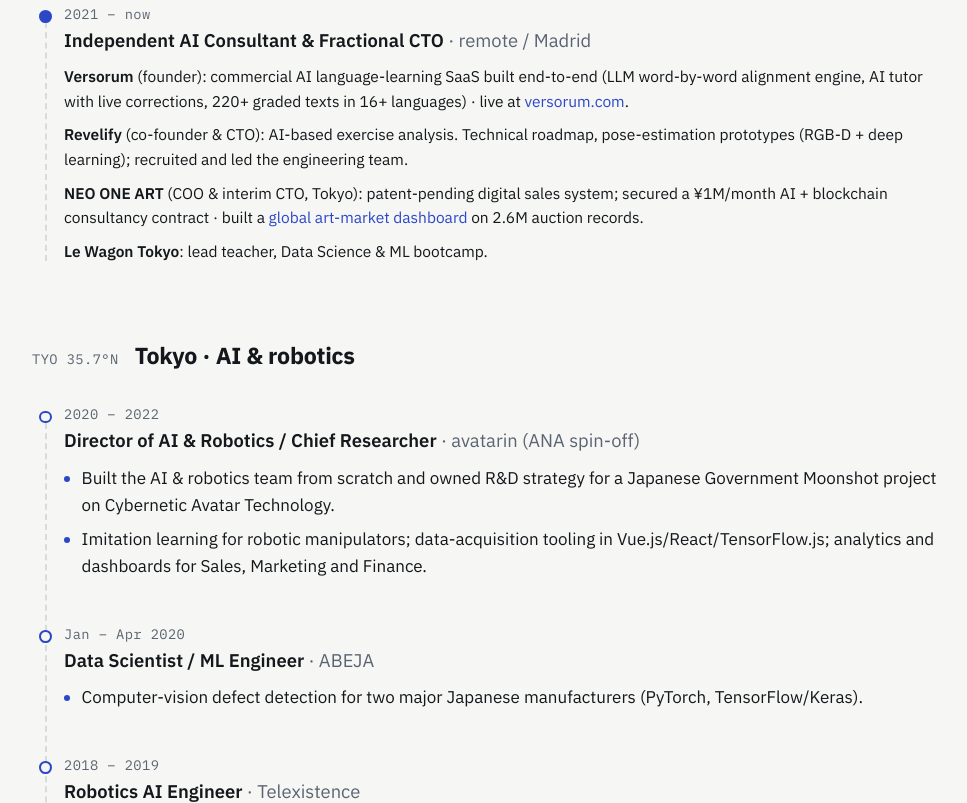
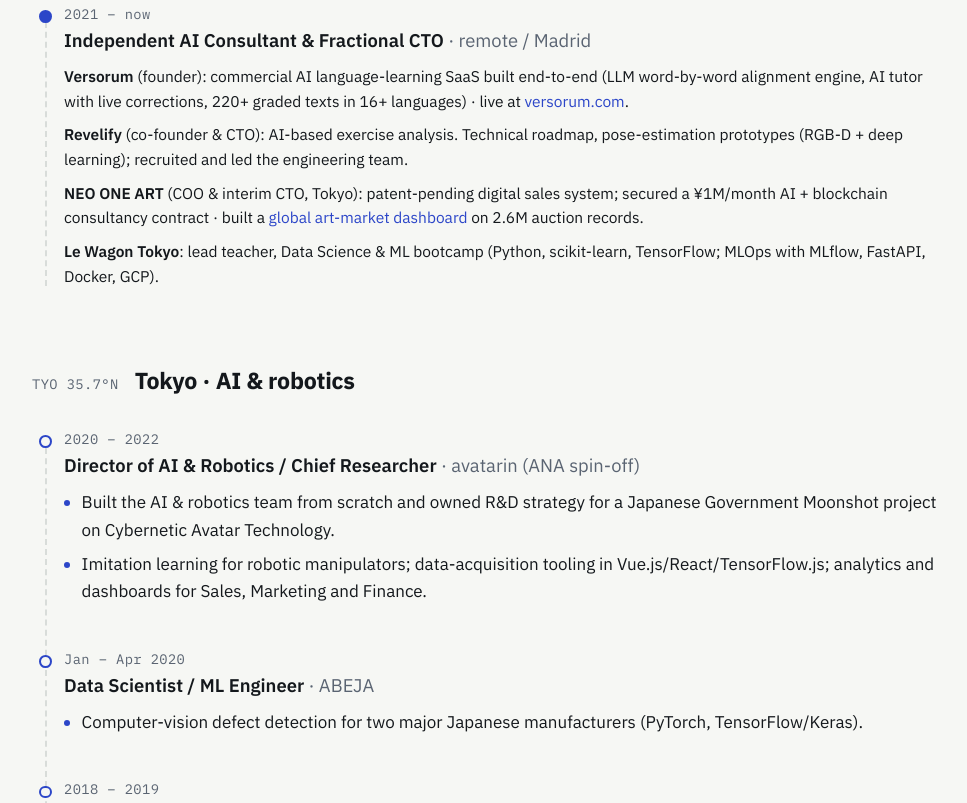
Before and after one commit to jmsalash/demadriz.com, a plain HTML site: page index.html in a window 1280 px wide. Shown: the part 1143-1946 px from the top of the page, without its empty margins (152-1119 px from the left). Drawn offline with nearby package versions, Linux system fonts and the light colour scheme.

Commit message:
Add MLOps detail to Le Wagon entry

```diff
--- a/index.html
+++ b/index.html
@@ -351,7 +351,7 @@
         <p><b>Versorum</b> (founder): commercial AI language-learning SaaS built end-to-end (LLM word-by-word alignment engine, AI tutor with live corrections, 220+ graded texts in 16+ languages) · live at <a href="https://versorum.com" target="_blank" rel="noopener noreferrer">versorum.com</a>.</p>
         <p><b>Revelify</b> (co-founder &amp; CTO): AI-based exercise analysis. Technical roadmap, pose-estimation prototypes (RGB-D + deep learning); recruited and led the engineering team.</p>
         <p><b>NEO ONE ART</b> (COO &amp; interim CTO, Tokyo): patent-pending digital sales system; secured a ¥1M/month AI + blockchain consultancy contract · built a <a href="https://datastudio.google.com/s/iT-aVj2qT-k" target="_blank" rel="noopener noreferrer">global art-market dashboard</a> on 2.6M auction records.</p>
-        <p><b>Le Wagon Tokyo</b>: lead teacher, Data Science &amp; ML bootcamp.</p>
+        <p><b>Le Wagon Tokyo</b>: lead teacher, Data Science &amp; ML bootcamp (Python, scikit-learn, TensorFlow; MLOps with MLflow, FastAPI, Docker, GCP).</p>
       </div>
     </div>
   </div>
```
